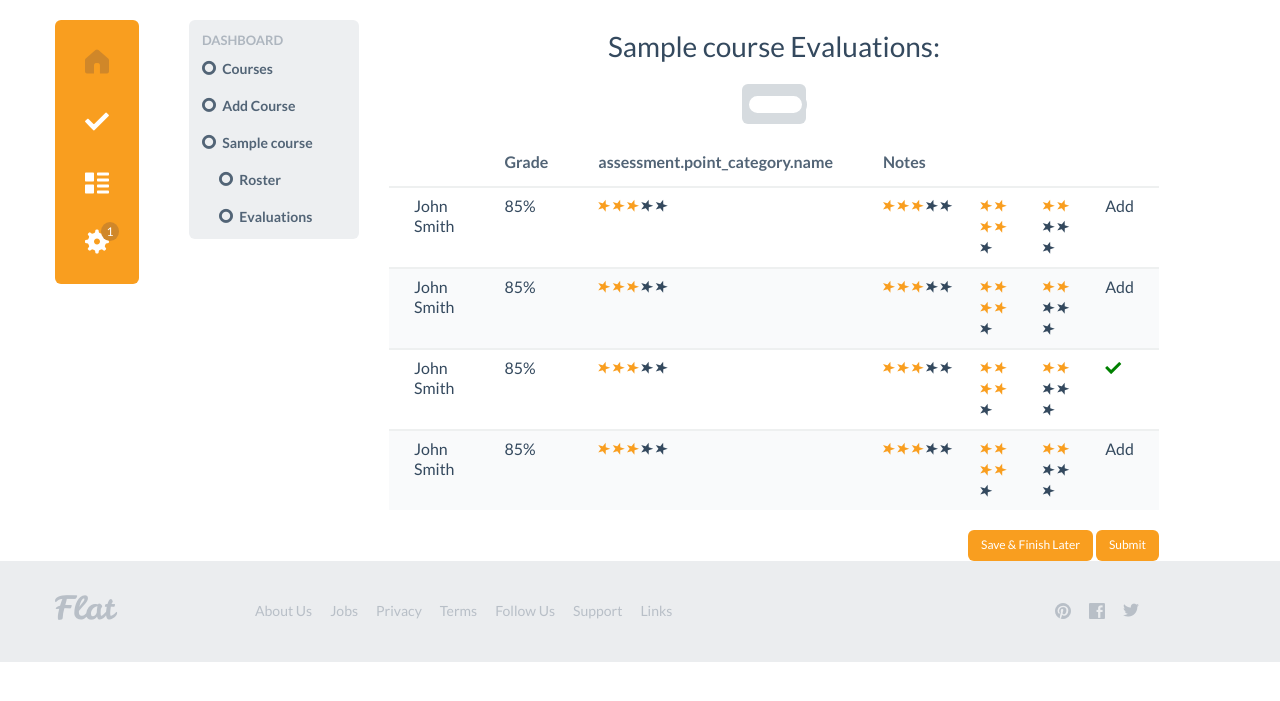
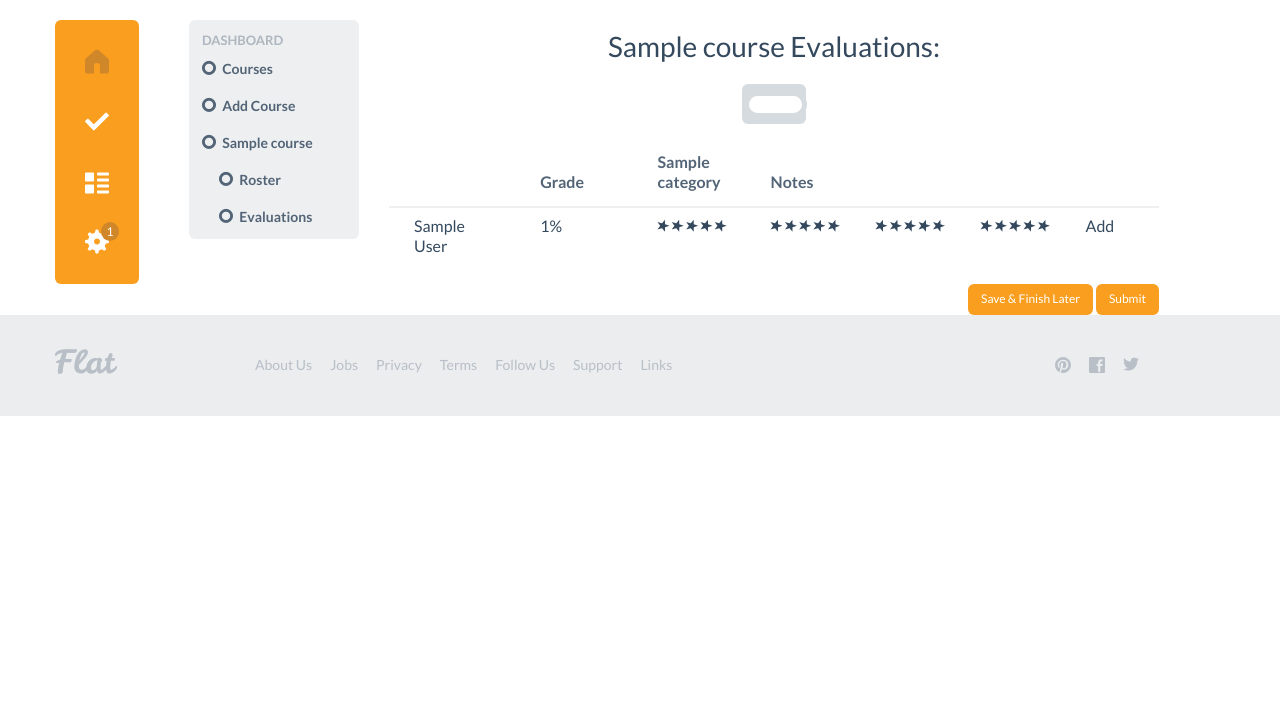
Before and after one commit to JackMcGrath/Zerebral-Rewards, a Django app: template zerebralweb/templates/teachers/courses/evaluations.html in a window 1280 px wide. Shown: the part 80-781 px from the top of the page. Run offline with Django 3.2, Linux system fonts and the light colour scheme; the template is opened without the code that fills it: most values are stand-ins (such as "Sample title", 1, 10 or a date in 2020); some libraries are stand-ins or nearby versions.

Commit message:
work on evaluations, added register link for now to the login page

```diff
--- a/zerebralweb/templates/auth/login.html
+++ b/zerebralweb/templates/auth/login.html
@@ -4,7 +4,7 @@
 <div class="row">
 	<div class="span12">
 		<h3>login</h3><br />
-
+        <a href="/accounts/register">REGISTER YOU IDIOT</a>
 		<form action="?" method="POST">
 		  <div class="control-group">
 		    <label class="control-label" for="username">Username</label>
--- a/zerebralweb/templates/teachers/courses/evaluations.html
+++ b/zerebralweb/templates/teachers/courses/evaluations.html
@@ -45,7 +45,6 @@
             //add it to our current star
             $(this).addClass('text-primary');
 
-
         },function(evt){
             //hover out
             //somehow return stars to original value unless it was clicked
@@ -89,145 +88,50 @@
                     <tr>
                         <th></th>
                         <th>Grade</th>
-                        {% for assessment in evals.0.assessements %}
-                            <th>assessment.point_category.name</th>
+                        {% for category in point_categories %}
+                            <th>{{ category.name }}</th>
                         {% endfor %}
                         <th>Notes</th>
                     </tr>
                 </thead>
                 <tbody>
+                {% for student in evals %}
                     <tr>
-                        <td>John<br>Smith</td>
-                        <td>85%</td>
-                        <td class="evaluations-5star">
-                            <span class='fui-star-2 text-primary'></span>
-                            <span class='fui-star-2 text-primary'></span>
-                            <span class='fui-star-2 text-primary'></span>
+                        <td>{{ student.first_name }}<br>{{ student.last_name }}</td>
+                    {% if student.evaluation %}
+                       <td>{{ student.evaluation.grade_percent }}%</td>
+                        <td class="evaluations-5star" data-score="{{ student.evaluation.point_categories.0.score }}">
+                            <span class='fui-star-2'></span>
+                            <span class='fui-star-2'></span>
+                            <span class='fui-star-2'></span>
                             <span class='fui-star-2'></span>
                             <span class='fui-star-2'></span>
                         </td>
-                        <td class="evaluations-5star">
-                            <span class='fui-star-2 text-primary'></span>
-                            <span class='fui-star-2 text-primary'></span>
-                            <span class='fui-star-2 text-primary'></span>
+                        <td class="evaluations-5star" data-score="{{ student.evaluation.point_categories.1.score }}">
+                            <span class='fui-star-2'></span>
+                            <span class='fui-star-2'></span>
+                            <span class='fui-star-2'></span>
                             <span class='fui-star-2'></span>
                             <span class='fui-star-2'></span>
                         </td>
-                        <td class="evaluations-5star">
-                            <span class='fui-star-2 text-primary'></span>
-                            <span class='fui-star-2 text-primary'></span>
-                            <span class='fui-star-2 text-primary'></span>
-                            <span class='fui-star-2 text-primary'></span>
+                        <td class="evaluations-5star" data-score="{{ student.evaluation.point_categories.2.score }}">
+                            <span class='fui-star-2'></span>
+                            <span class='fui-star-2'></span>
+                            <span class='fui-star-2'></span>
+                            <span class='fui-star-2'></span>
                             <span class='fui-star-2'></span>
                         </td>
-                        <td class="evaluations-5star">
-                            <span class='fui-star-2 text-primary'></span>
-                            <span class='fui-star-2 text-primary'></span>
+                        <td class="evaluations-5star" data-score="{{ student.evaluation.point_categories.3.score }}">
+                            <span class='fui-star-2'></span>
+                            <span class='fui-star-2'></span>
                             <span class='fui-star-2'></span>
                             <span class='fui-star-2'></span>
                             <span class='fui-star-2'></span>
                         </td>
                         <td>Add</td>
                     </tr>
-                    <tr>
-                        <td>John<br>Smith</td>
-                        <td>85%</td>
-                        <td class="evaluations-5star">
-                            <span class='fui-star-2 text-primary'></span>
-                            <span class='fui-star-2 text-primary'></span>
-                            <span class='fui-star-2 text-primary'></span>
-                            <span class='fui-star-2'></span>
-                            <span class='fui-star-2'></span>
-                        </td>
-                        <td class="evaluations-5star">
-                            <span class='fui-star-2 text-primary'></span>
-                            <span class='fui-star-2 text-primary'></span>
-                            <span class='fui-star-2 text-primary'></span>
-                            <span class='fui-star-2'></span>
-                            <span class='fui-star-2'></span>
-                        </td>
-                        <td class="evaluations-5star">
-                            <span class='fui-star-2 text-primary'></span>
-                            <span class='fui-star-2 text-primary'></span>
-                            <span class='fui-star-2 text-primary'></span>
-                            <span class='fui-star-2 text-primary'></span>
-                            <span class='fui-star-2'></span>
-                        </td>
-                        <td class="evaluations-5star">
-                            <span class='fui-star-2 text-primary'></span>
-                            <span class='fui-star-2 text-primary'></span>
-                            <span class='fui-star-2'></span>
-                            <span class='fui-star-2'></span>
-                            <span class='fui-star-2'></span>
-                        </td>
-                        <td>Add</td>
-                    </tr>
-                    <tr>
-                        <td>John<br>Smith</td>
-                        <td>85%</td>
-                        <td class="evaluations-5star">
-                            <span class='fui-star-2 text-primary'></span>
-                            <span class='fui-star-2 text-primary'></span>
-                            <span class='fui-star-2 text-primary'></span>
-                            <span class='fui-star-2'></span>
-                            <span class='fui-star-2'></span>
-                        </td>
-                        <td class="evaluations-5star">
-                            <span class='fui-star-2 text-primary'></span>
-                            <span class='fui-star-2 text-primary'></span>
-                            <span class='fui-star-2 text-primary'></span>
-                            <span class='fui-star-2'></span>
-                            <span class='fui-star-2'></span>
-                        </td>
-                        <td class="evaluations-5star">
-                            <span class='fui-star-2 text-primary'></span>
-                            <span class='fui-star-2 text-primary'></span>
-                            <span class='fui-star-2 text-primary'></span>
-                            <span class='fui-star-2 text-primary'></span>
-                            <span class='fui-star-2'></span>
-                        </td>
-                        <td class="evaluations-5star">
-                            <span class='fui-star-2 text-primary'></span>
-                            <span class='fui-star-2 text-primary'></span>
-                            <span class='fui-star-2'></span>
-                            <span class='fui-star-2'></span>
-                            <span class='fui-star-2'></span>
-                        </td>
-                        <td><span class='fui-check fg-green'></span></td>
-                    </tr>
-                    <tr>
-                        <td>John<br>Smith</td>
-                        <td>85%</td>
-                        <td class="evaluations-5star">
-                            <span class='fui-star-2 text-primary'></span>
-                            <span class='fui-star-2 text-primary'></span>
-                            <span class='fui-star-2 text-primary'></span>
-                            <span class='fui-star-2'></span>
-                            <span class='fui-star-2'></span>
-                        </td>
-                        <td class="evaluations-5star">
-                            <span class='fui-star-2 text-primary'></span>
-                            <span class='fui-star-2 text-primary'></span>
-                            <span class='fui-star-2 text-primary'></span>
-                            <span class='fui-star-2'></span>
-                            <span class='fui-star-2'></span>
-                        </td>
-                        <td class="evaluations-5star">
-                            <span class='fui-star-2 text-primary'></span>
-                            <span class='fui-star-2 text-primary'></span>
-                            <span class='fui-star-2 text-primary'></span>
-                            <span class='fui-star-2 text-primary'></span>
-                            <span class='fui-star-2'></span>
-                        </td>
-                        <td class="evaluations-5star">
-                            <span class='fui-star-2 text-primary'></span>
-                            <span class='fui-star-2 text-primary'></span>
-                            <span class='fui-star-2'></span>
-                            <span class='fui-star-2'></span>
-                            <span class='fui-star-2'></span>
-                        </td>
-                        <td>Add</td>
-                    </tr>
+                    {% endif %}
+                {% endfor %}
                 </tbody>
             </table>
             <div class='pull-right btn-row'>
```
